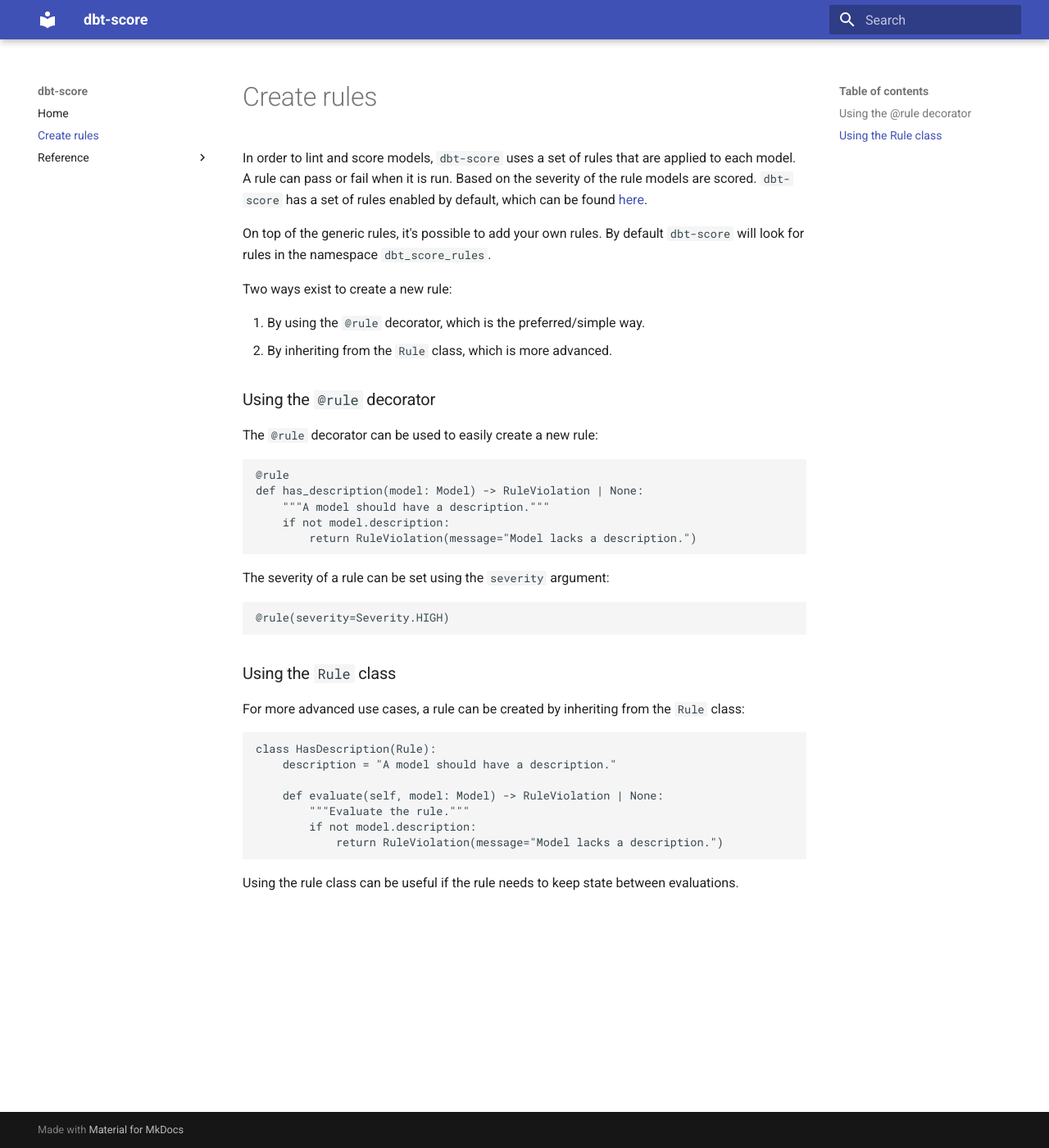
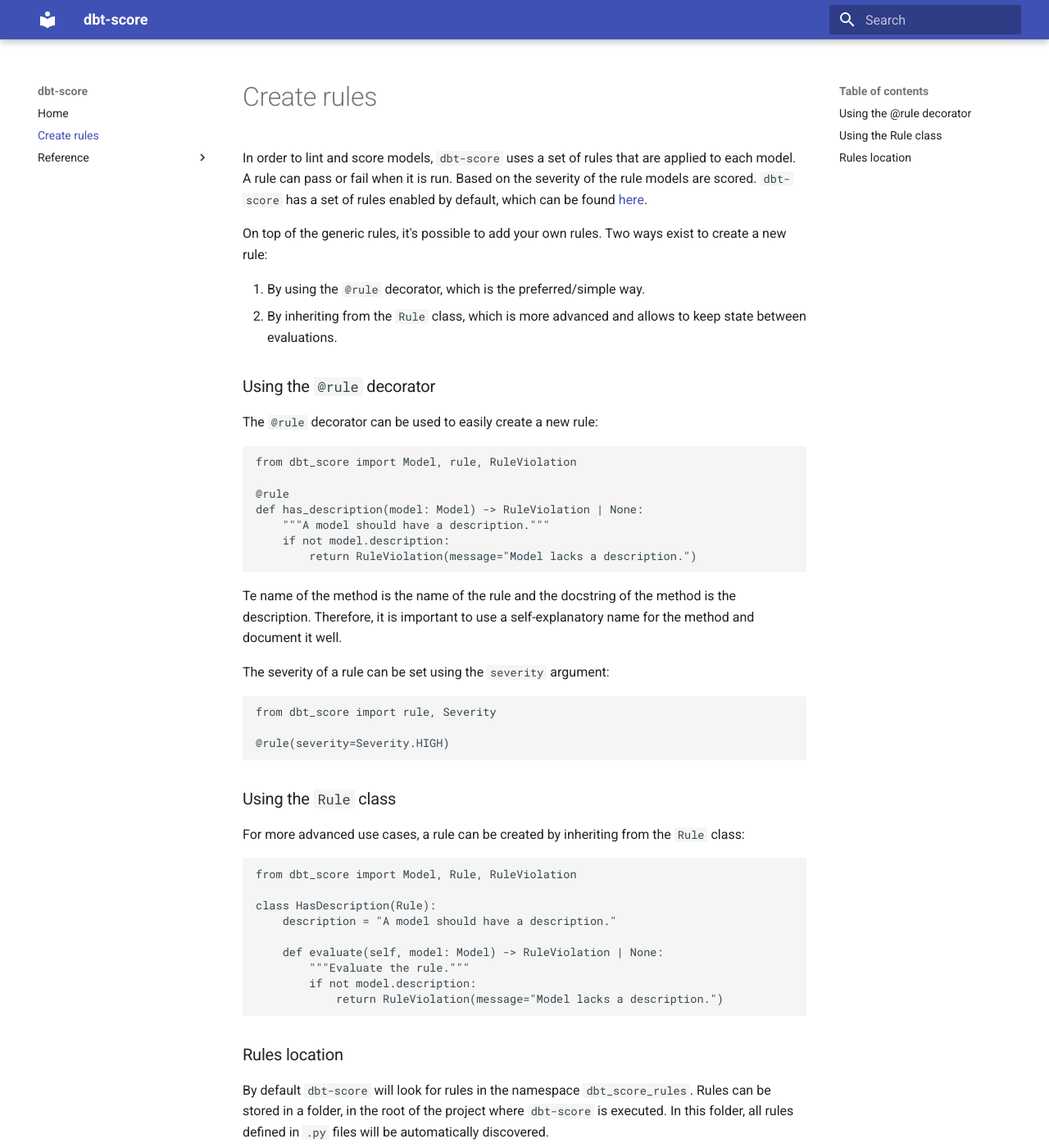
Before and after one commit to PicnicSupermarket/dbt-score, an MkDocs documentation site: the page built from docs/create_rules.md, in a window 1280 px wide and 1400 px high. Shown: the whole window at 82% size. Built offline with MkDocs 1.6.1 and Material for MkDocs 9.7.7, drawn with Linux system fonts in a browser that asks for light colours.

Commit message:
Improve rule documentation

````diff
--- a/docs/create_rules.md
+++ b/docs/create_rules.md
@@ -1,23 +1,24 @@
 # Create rules
 
 In order to lint and score models, `dbt-score` uses a set of rules that are
-applied to each model. A rule can pass or fail when it is run.
-Based on the severity of the rule models are scored. `dbt-score` has a set of
-rules enabled by default, which can be found [here](reference/rules/generic.md).
+applied to each model. A rule can pass or fail when it is run. Based on the
+severity of the rule models are scored. `dbt-score` has a set of rules enabled
+by default, which can be found [here](reference/rules/generic.md).
 
-On top of the generic rules, it's possible to add your own rules. By default
-`dbt-score` will look for rules in the namespace `dbt_score_rules`.
-
-Two ways exist to create a new rule:
+On top of the generic rules, it's possible to add your own rules. Two ways exist
+to create a new rule:
 
 1. By using the `@rule` decorator, which is the preferred/simple way.
-2. By inheriting from the `Rule` class, which is more advanced.
+2. By inheriting from the `Rule` class, which is more advanced and allows to
+   keep state between evaluations.
 
 ### Using the `@rule` decorator
 
 The `@rule` decorator can be used to easily create a new rule:
 
 ```python
+from dbt_score import Model, rule, RuleViolation
+
 @rule
 def has_description(model: Model) -> RuleViolation | None:
     """A model should have a description."""
@@ -25,9 +26,15 @@
         return RuleViolation(message="Model lacks a description.")
 ```
 
+Te name of the method is the name of the rule and the docstring of the method is
+the description. Therefore, it is important to use a self-explanatory name for
+the method and document it well.
+
 The severity of a rule can be set using the `severity` argument:
 
 ```python
+from dbt_score import rule, Severity
+
 @rule(severity=Severity.HIGH)
 ```
 
@@ -37,6 +44,8 @@
 class:
 
 ```python
+from dbt_score import Model, Rule, RuleViolation
+
 class HasDescription(Rule):
     description = "A model should have a description."
 
@@ -46,5 +55,9 @@
             return RuleViolation(message="Model lacks a description.")
 ```
 
-Using the rule class can be useful if the rule needs to keep state between
-evaluations.
+### Rules location
+
+By default `dbt-score` will look for rules in the namespace `dbt_score_rules`.
+Rules can be stored in a folder, in the root of the project where `dbt-score` is
+executed. In this folder, all rules defined in `.py` files will be automatically
+discovered.
````
